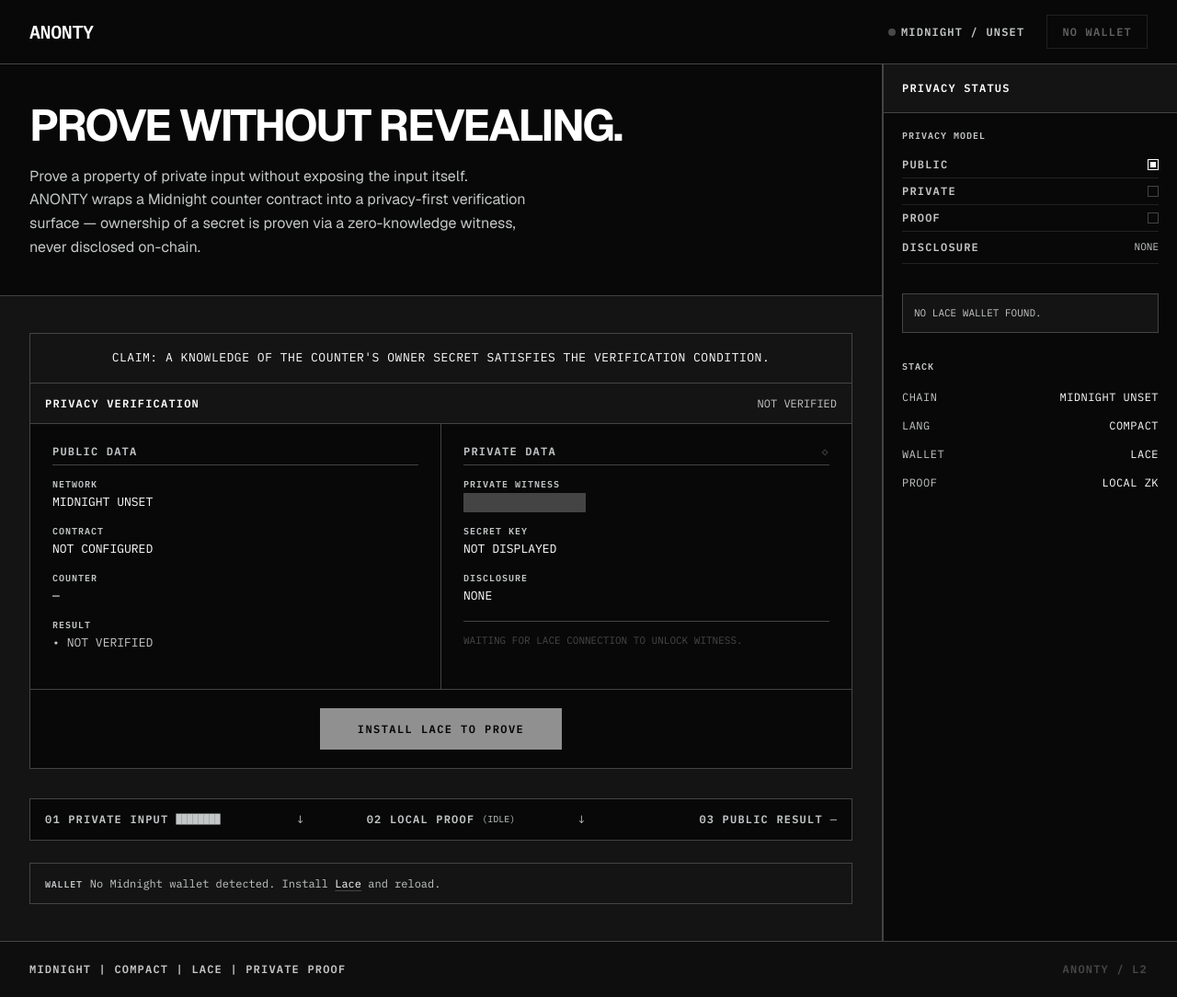
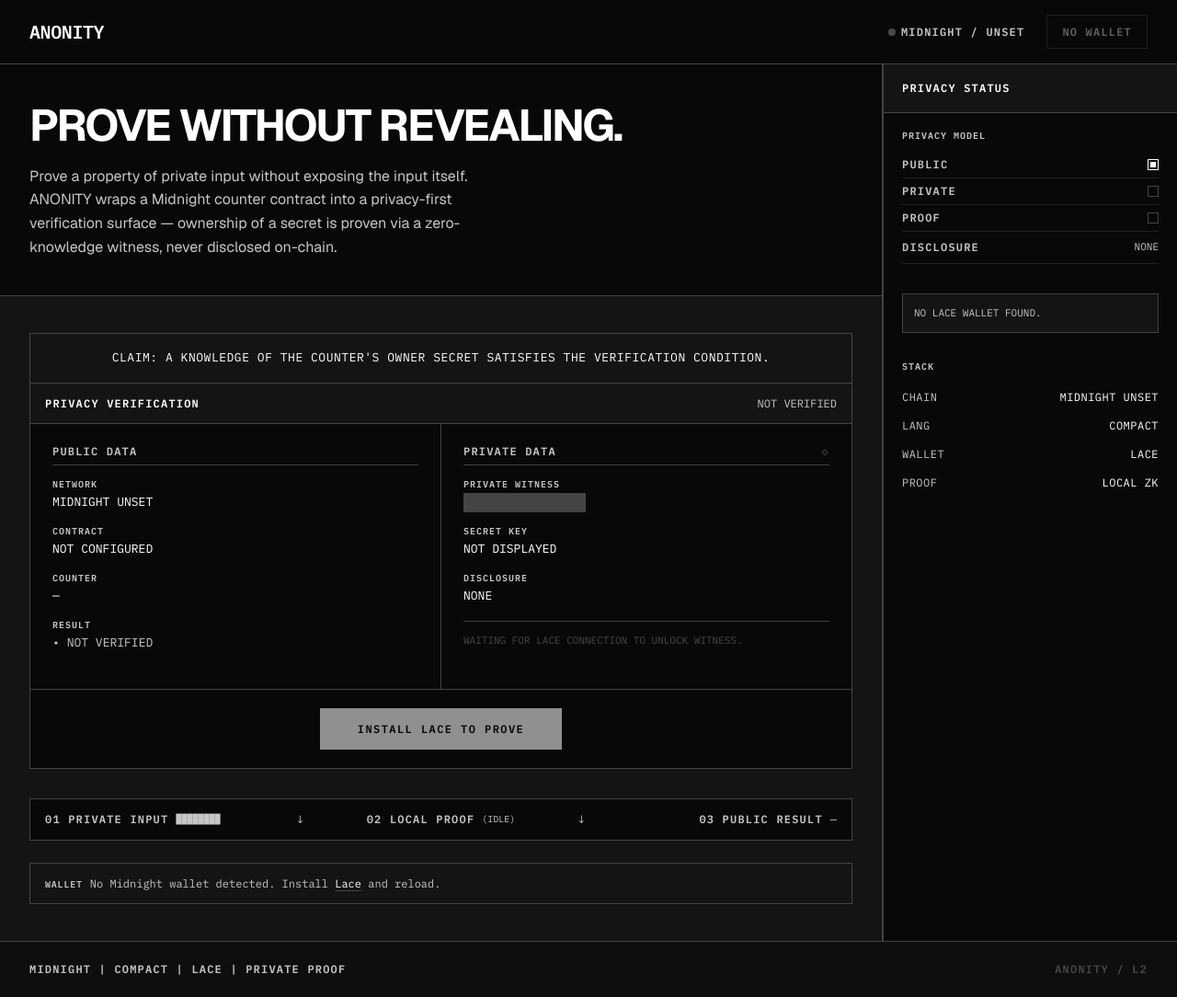
Before and after one commit to ayaan-there/VeilWork-FE, a React (Vite) app: page / in a window 1280 px wide. Shown: the whole page at 92% size. Built offline with nearby package versions, Linux system fonts and the light colour scheme; no server answers; what @midnight-ntwrk/compact-runtime, @midnight-ntwrk/midnight-js-protocol would draw is missing.

Commit message:
chore: rename brand ANONTY -> ANONITY

```diff
--- a/index.html
+++ b/index.html
@@ -3,7 +3,7 @@
   <head>
     <meta charset="UTF-8" />
     <meta name="viewport" content="width=device-width, initial-scale=1.0" />
-    <title>ANONTY — Private Reputation Protocol</title>
+    <title>ANONITY — Private Reputation Protocol</title>
     <meta name="description" content="Prove a property of private input without exposing the input itself. Built on Midnight, Compact, and Lace wallet." />
     <link rel="preconnect" href="https://fonts.googleapis.com" />
     <link rel="preconnect" href="https://fonts.gstatic.com" crossorigin />
--- a/src/App.tsx
+++ b/src/App.tsx
@@ -108,7 +108,7 @@
               color: 'var(--color-primary)',
             }}
           >
-            ANONTY
+            ANONITY
           </span>
           <span
             className="caps"
@@ -216,7 +216,7 @@
               }}
             >
               Prove a property of private input without exposing the input itself.
-              ANONTY wraps a Midnight counter contract into a privacy-first
+              ANONITY wraps a Midnight counter contract into a privacy-first
               verification surface — ownership of a secret is proven via a
               zero-knowledge witness, never disclosed on-chain.
             </p>
@@ -814,7 +814,7 @@
         </div>
         <div style={{ display: 'flex', alignItems: 'center', gap: 16 }}>
           <span className="caps" style={{ color: 'var(--color-on-tertiary-fixed-variant)' }}>
-            ANONTY / L2
+            ANONITY / L2
           </span>
         </div>
       </footer>
```
